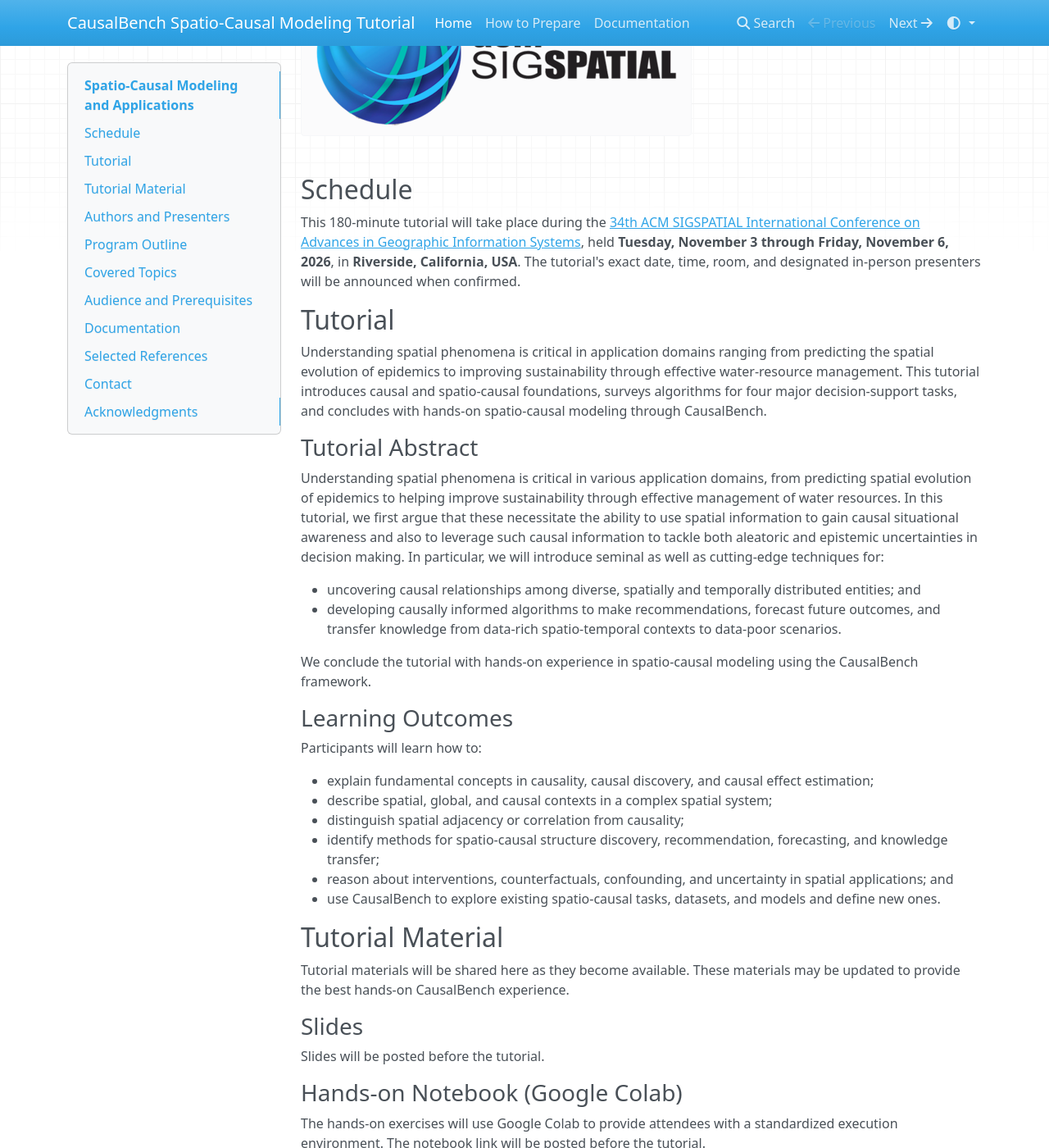
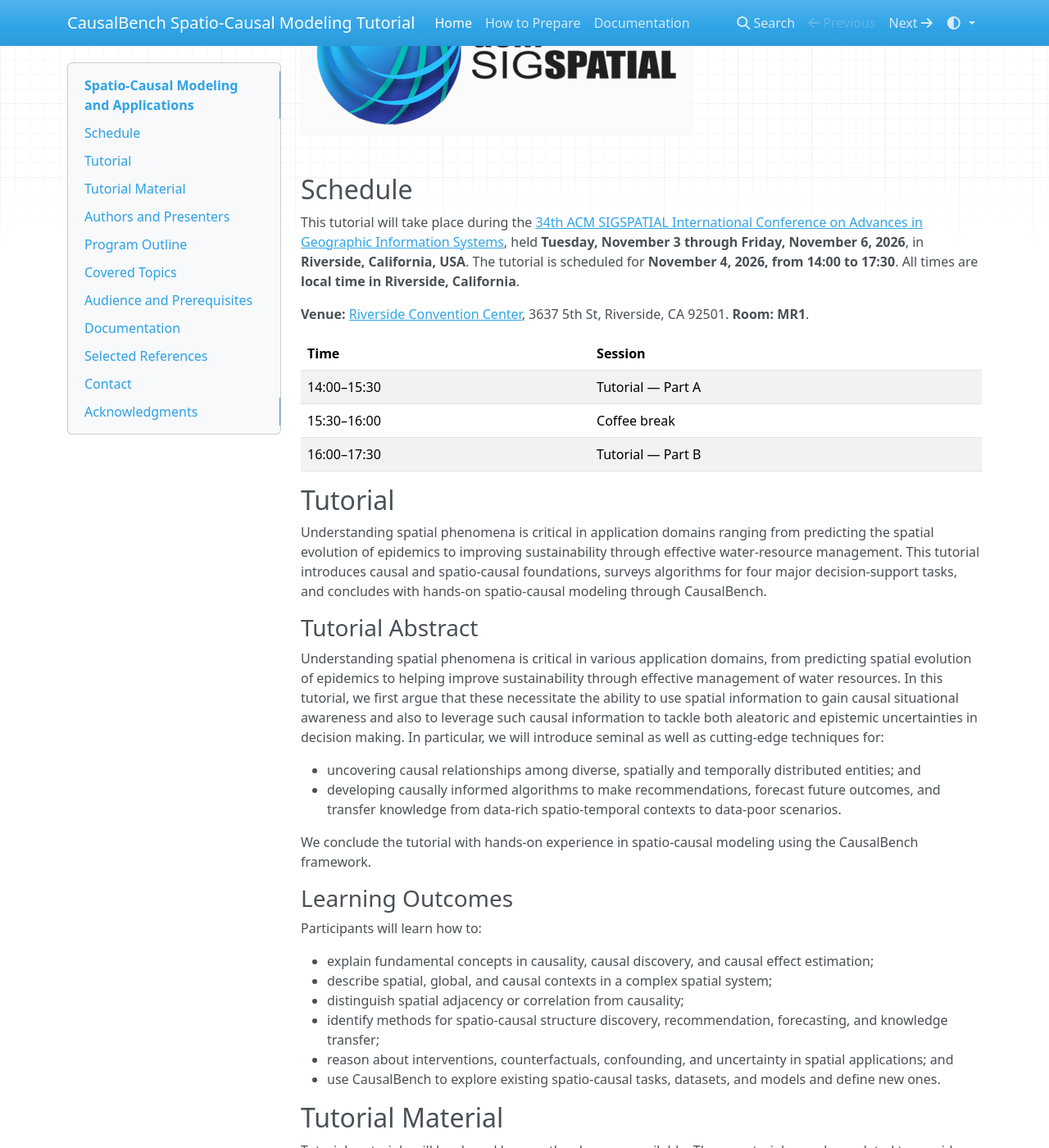
Before and after one commit to CausalBenchOrg/CausalBench-SpatialTutorial, an MkDocs documentation site: the page built from docs/index.md, in a window 1280 px wide and 1400 px high, scrolled down 193 px. Shown: the whole window at 82% size. Built offline with MkDocs 1.6.1, drawn with Linux system fonts in a browser that asks for light colours; nearby versions of some CDN libraries; some of the changed text lies outside the part shown.

Commit message:
Venue updates.

```diff
--- a/docs/index.md
+++ b/docs/index.md
@@ -4,7 +4,15 @@
 
 ## Schedule
 
-This 180-minute tutorial will take place during the [34th ACM SIGSPATIAL International Conference on Advances in Geographic Information Systems](https://sigspatial2026.sigspatial.org/), held **Tuesday, November 3 through Friday, November 6, 2026**, in **Riverside, California, USA**. The tutorial's exact date, time, room, and designated in-person presenters will be announced when confirmed.
+This tutorial will take place during the [34th ACM SIGSPATIAL International Conference on Advances in Geographic Information Systems](https://sigspatial2026.sigspatial.org/), held **Tuesday, November 3 through Friday, November 6, 2026**, in **Riverside, California, USA**. The tutorial is scheduled for **November 4, 2026, from 14:00 to 17:30**. All times are **local time in Riverside, California**.
+
+**Venue:** [Riverside Convention Center](https://sigspatial2026.sigspatial.org/participation.html), 3637 5th St, Riverside, CA 92501. **Room: MR1**.
+
+| Time | Session |
+|:--|:--|
+| 14:00–15:30 | Tutorial — Part A |
+| 15:30–16:00 | Coffee break |
+| 16:00–17:30 | Tutorial — Part B |
 
 ## Tutorial
 
@@ -44,12 +52,12 @@ The hands-on exercises will use Google Colab to provide attendees with a standar
 
 ## Authors and Presenters
 
-Designated in-person presenters will be announced on this website.
+**Pratanu Mandal** is the presenting author.
 
 |  |  |  |  |
 |:--:|:--:|:--:|:--:|
 |![](resources/images/azad.jpg)|![](resources/images/kapkic.jpg)|![](resources/images/mandal.jpg)|![](resources/images/gorantla.jpg)|
-|Fahim Tasneema Azad|[Ahmet Kapkiç](https://kapkic.github.io)|Pratanu Mandal|Abhinav Gorantla|
+|Fahim Tasneema Azad|[Ahmet Kapkiç](https://kapkic.github.io)|**Pratanu Mandal**|Abhinav Gorantla|
 |Arizona State University|Arizona State University|Arizona State University|Arizona State University|
 |![](resources/images/wan.jpg)|![](resources/images/mlsapino.png)|![](resources/images/liu.jpg)|![](resources/images/candan.jpg)|
 |Shu Wan|Maria Luisa Sapino|Huan Liu|K. Selçuk Candan|
@@ -57,7 +65,7 @@ Designated in-person presenters will be announced on this website.
 
 ## Program Outline
 
-The tutorial consists of two 90-minute sessions. The timing below is approximate.
+The tutorial consists of two 90-minute sessions separated by a 30-minute coffee break. The topic durations below are approximate and total 180 minutes of instruction, excluding the break.
 
 | Part | Topic | Duration |
 |:--:|:--|--:|
```
